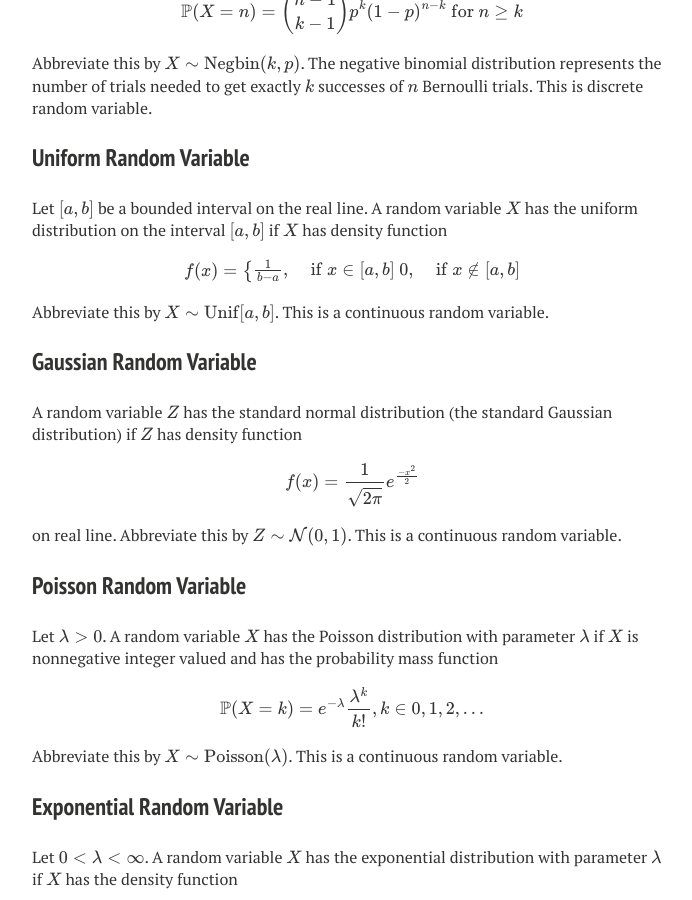
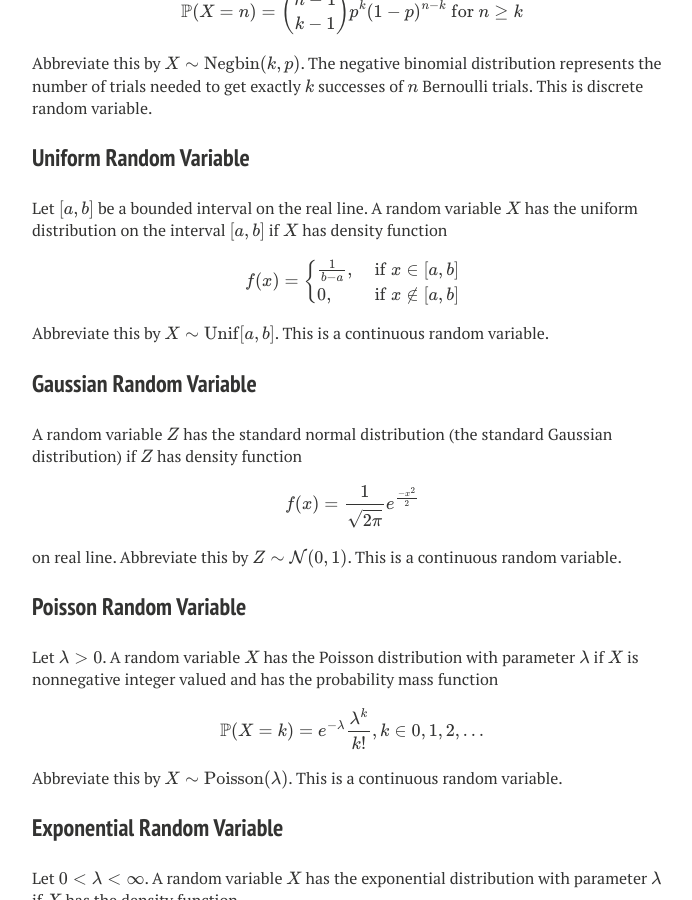
Before and after one commit to nathanenglehart/nathanenglehart.github.io, a Jekyll site: the page built from projects/probability.md, in a window 1280 px wide and 900 px high, scrolled down 3842 px. Shown: the whole window, without its empty margins (288-980 px from the left). Built offline with Jekyll 4.4.1, drawn with Linux system fonts in a browser that asks for light colours; nearby versions of some CDN libraries; formulas are drawn with MathJax 3.

Commit message:
aligned test

```diff
--- a/projects/probability.md
+++ b/projects/probability.md
@@ -87,7 +87,7 @@ Let $k$ be a positive integer and $0 < p < 1$. A random variable $X$ has the neg
 ### Uniform Random Variable
 
 Let $[a,b]$ be a bounded interval on the real line. A random variable $X$ has the uniform distribution on the interval $[a,b]$ if $X$ has density function
-\\[f(x) = \begin{aligned} \begin{cases} \frac{1}{b-a}, &\text{ if } x \in [a,b] \ 0, &\text{ if } x \not\in [a,b] \end{cases} \end{aligned} \\]
+\\[f(x) = \begin{aligned} \begin{cases} \frac{1}{b-a}, &\text{ if } x \in [a,b] \\\\ 0, &\text{ if } x \not\in [a,b] \end{cases} \end{aligned} \\]
 Abbreviate this by $X \sim \text{Unif}[a,b]$. This is a continuous random variable.
 
 ### Gaussian Random Variable
```
